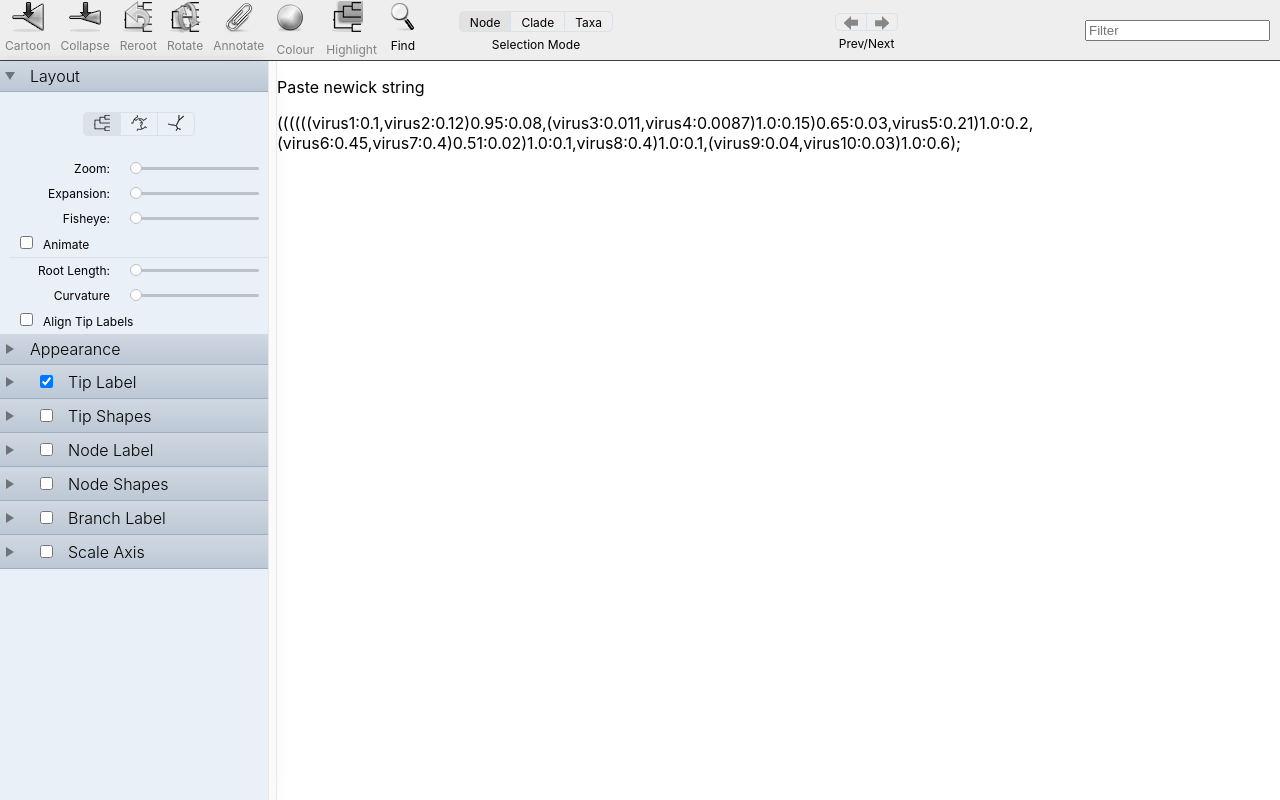
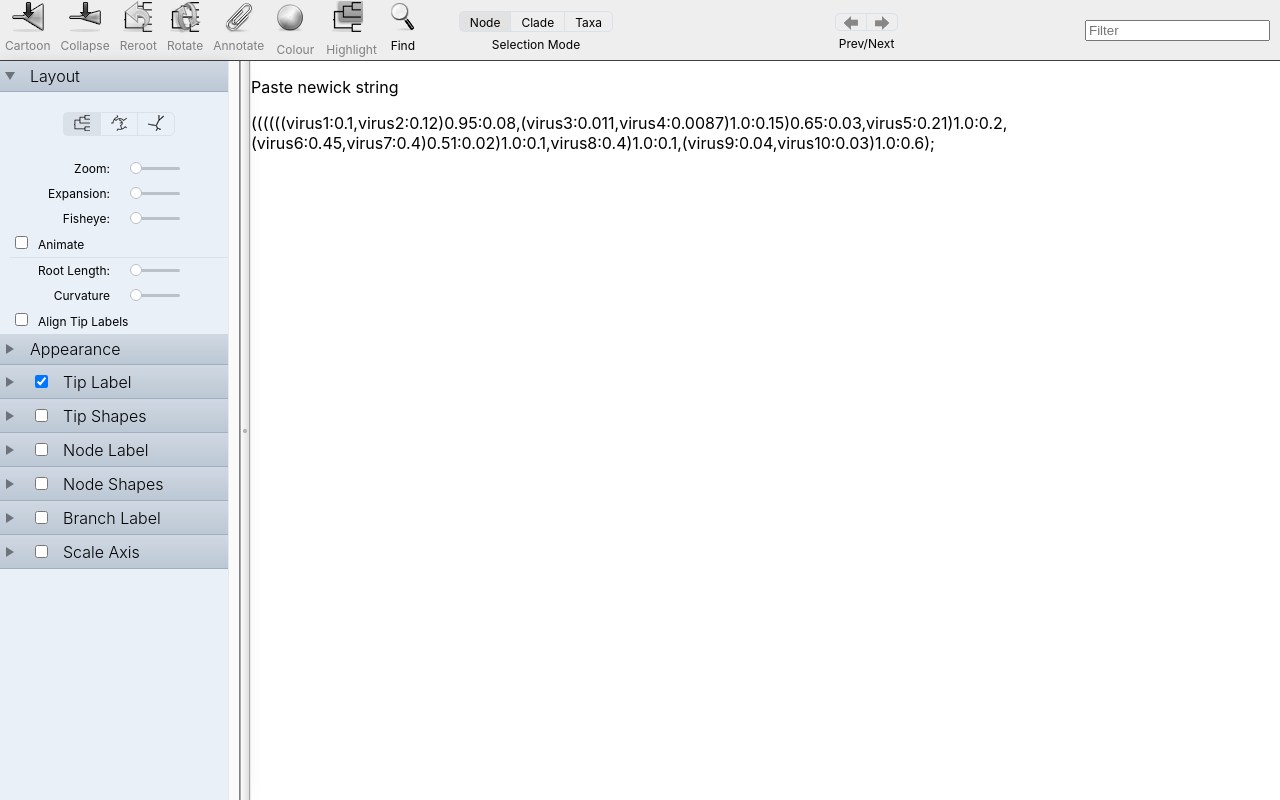
Before and after one commit to figtreo/figtreejs, a React (Vite) app: page / in a window 1280 px wide. Built offline with nearby package versions, Linux system fonts and the light colour scheme.

Commit message:
setting bar no longer scrolls

```diff
--- a/src/features/settings/panels/panel.css
+++ b/src/features/settings/panels/panel.css
@@ -31,6 +31,7 @@
 .PanelTitle{ /* This is the title container and may hold the check box 8*/
     flex:1 1;
 
+
 }
 .PanelTitle__checkbox{
     display: inline-block;
@@ -60,11 +61,17 @@ input{
     margin-top: 5px;
     margin-bottom: 5px;
 }
+/***** number input styles *****/
+input[type="number"] {
+    margin-right: 10px;
+    margin-left: 5px;
+    width: 50px;
+}
 /********** Checkbox Styles **********/
 
 input[type="checkbox"] {
     margin-right: 10px;
-    margin-left: 10px;
+    margin-left: 5px;
 }
 /********** Range Input Styles **********/
 
@@ -74,7 +81,7 @@ input[type="checkbox"] {
     -webkit-appearance: none;
     appearance: none;
     background: transparent;
-    width: 15rem;
+    width: 50px;
 }
 
 
--- a/src/features/settings/settings.css
+++ b/src/features/settings/settings.css
@@ -1,8 +1,8 @@
 .sidebar {
   flex-grow: 0;
-  flex-shrink: 0;
-  min-width: 200px;
-  max-width: 400px;
+  flex-shrink: 1;
+  /* min-width: 200px; */
+  max-width: 800px;
   display: flex;
   border-right: #e9e9e9 1px solid;
   flex-direction: row;
--- a/src/features/settings/sideBar.tsx
+++ b/src/features/settings/sideBar.tsx
@@ -2,11 +2,11 @@ import { useState, useEffect, useRef, useCallback } from "react";
 import { Settings } from "./settings";
 import './settings.css';
 //https://codesandbox.io/s/react-resizable-sidebar-kz9de?file=/src/App.js:0-1430
-const minWidth = 200;
+const minWidth = 250
 export function SideBar() {
     const sidebarRef = useRef<HTMLInputElement>(null);
     const [isResizing, setIsResizing] = useState(false);
-    const [sidebarWidth, setSidebarWidth] = useState(268);
+    const [sidebarWidth, setSidebarWidth] = useState(250);
 
     const startResizing = useCallback((mouseDownEvent: any) => {
         setIsResizing(true);
@@ -43,18 +43,14 @@ export function SideBar() {
     // {/* <span className="dot"></span> */}
     //     </div>
     return (
-        <div className="sidebar">
+        <div className="sidebar" ref={sidebarRef}
+        style={{ width: sidebarWidth }}>
 
-            <div
-                ref={sidebarRef}
-                style={{ width: sidebarWidth }}
 
-            >
                 <div className="sidebar-content">
                     <Settings />
                 </div>
 
-            </div>
             <div className="sidebar-spacer" />
 
             <div className="sidebar-resizer" onMouseDown={startResizing}>
```
